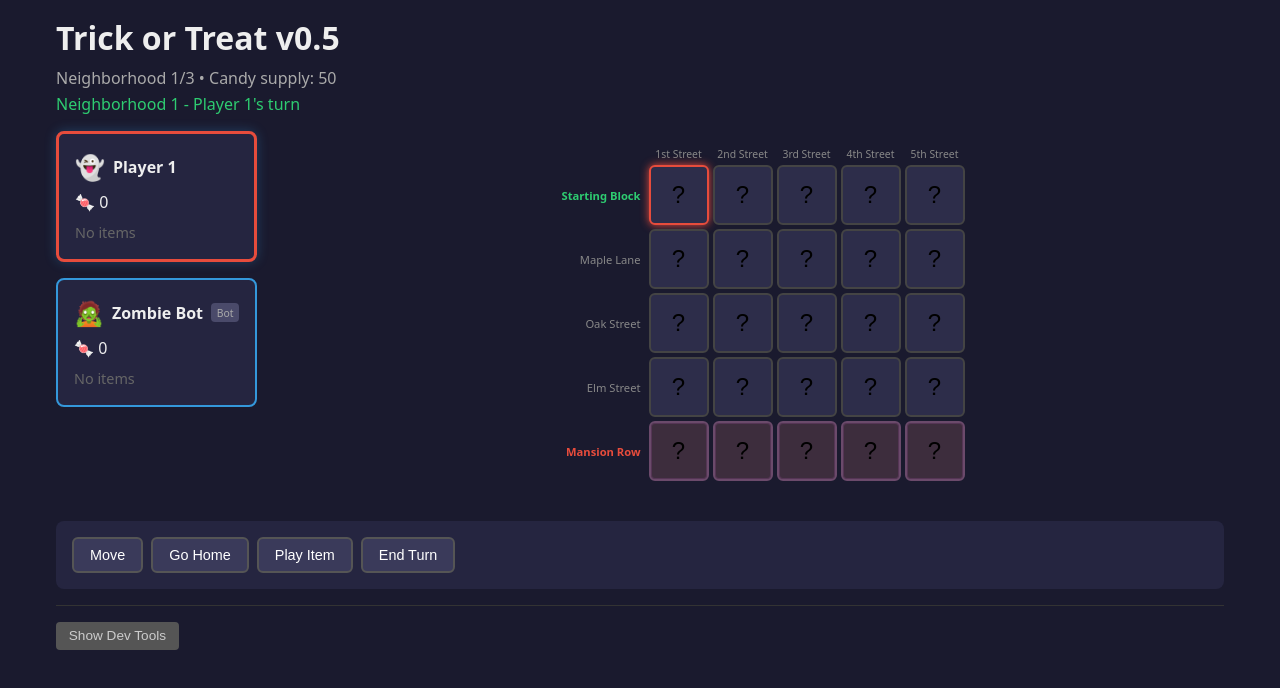
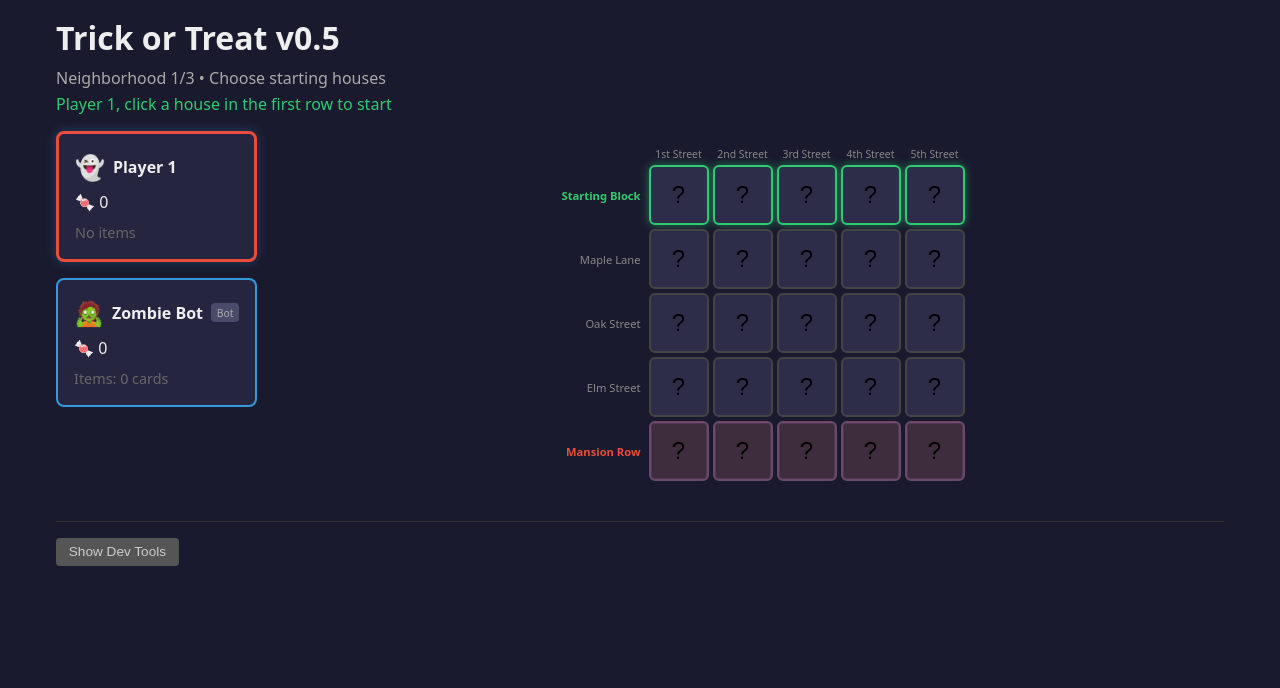
Before and after one commit to extragoodabel/trick-or-treat-prototype, a React (Vite) app: page / in a window 1280 px wide. Both pictures are taken after a click on the button "Start Game". Shown: the top 688 px of the page. Built offline with nearby package versions, Linux system fonts and the light colour scheme.

Commit message:
starting house logic updated

```diff
--- a/src/App.css
+++ b/src/App.css
@@ -82,6 +82,15 @@
   margin: 0 0 0.5rem 0;
   font-size: 0.9rem;
   color: #aaa;
+}
+
+.turn-log-affected {
+  margin: 0 0 0.5rem 0;
+  padding: 0.35rem 0.5rem;
+  background: rgba(231, 76, 60, 0.2);
+  border-left: 3px solid #e74c3c;
+  font-size: 0.85rem;
+  color: #ff9999;
 }
 
 .turn-log ul {
@@ -225,6 +234,22 @@
 .player-panel.current {
   border-width: 3px;
   box-shadow: 0 0 12px rgba(52, 152, 219, 0.3);
+}
+
+.player-panel.affected {
+  animation: affected-pulse 1.5s ease-out;
+}
+
+@keyframes affected-pulse {
+  0% {
+    box-shadow: 0 0 0 0 rgba(231, 76, 60, 0.8);
+  }
+  50% {
+    box-shadow: 0 0 20px 4px rgba(231, 76, 60, 0.5);
+  }
+  100% {
+    box-shadow: none;
+  }
 }
 
 .player-header {
@@ -485,6 +510,15 @@
   background: #666;
 }
 
+.dev-toggle-label {
+  display: flex;
+  align-items: center;
+  gap: 0.4rem;
+  font-size: 0.85rem;
+  color: #aaa;
+  cursor: pointer;
+}
+
 .dev-panel {
   display: flex;
   flex-wrap: wrap;
--- a/src/App.tsx
+++ b/src/App.tsx
@@ -8,6 +8,7 @@ import {
   playItem,
   endTurn,
   startNextNeighborhood,
+  selectStartingPosition,
   appendToTurnLog,
   devRevealAll,
   devAddCandy,
@@ -15,7 +16,7 @@ import {
   devRestartNeighborhood,
   getFinalScores,
 } from './game/gameEngine';
-import { getBotAction, type BotMoveHistory } from './bots/botLogic';
+import { getBotAction, getBotStartingPosition, type BotMoveHistory } from './bots/botLogic';
 import { Board } from './components/Board';
 import { PlayerPanel } from './components/PlayerPanel';
 import { RoundEndSummary } from './components/RoundEndSummary';
@@ -24,7 +25,8 @@ import './App.css';
 
 const PLAYER_COLORS = ['#e74c3c', '#3498db', '#2ecc71', '#f39c12'];
 const COSTUMES: CostumeType[] = ['Ghost', 'Zombie', 'Witch', 'Skeleton', 'Werewolf', 'Goblin'];
-const BOT_TURN_DELAY_MS = 800;
+const BOT_TURN_DELAY_MS = 1000;
+const BOT_AFFECTED_DELAY_MS = 1500;
 
 export default function App() {
   const [state, setState] = useState<GameState | null>(null);
@@ -32,6 +34,7 @@ export default function App() {
   const [costumes, setCostumes] = useState<CostumeType[]>(['Ghost', 'Zombie']);
   const [controllerTypes, setControllerTypes] = useState<ControllerType[]>(['human', 'bot']);
   const [devRevealAllTiles, setDevRevealAllTiles] = useState(false);
+  const [showAllHands, setShowAllHands] = useState(false);
   const [showDevTools, setShowDevTools] = useState(false);
   const [pendingItem, setPendingItem] = useState<ItemCard | null>(null);
   const botTurnTimeoutRef = useRef<ReturnType<typeof setTimeout> | null>(null);
@@ -43,6 +46,21 @@ export default function App() {
     setPendingItem(null);
     botLastMoveFromRef.current = {};
   }, [playerCount, costumes, controllerTypes]);
+
+  // Bot starting position selection
+  useEffect(() => {
+    if (!state || state.gamePhase !== 'chooseStartingPosition') return;
+    const currentPlayer = state.players[state.currentPlayerIndex];
+    if (currentPlayer.controllerType !== 'bot') return;
+
+    const pos = getBotStartingPosition(state);
+    if (!pos) return;
+
+    const timer = setTimeout(() => {
+      setState(selectStartingPosition(state, pos.row, pos.col));
+    }, 600);
+    return () => clearTimeout(timer);
+  }, [state?.gamePhase, state?.currentPlayerIndex, state?.players]);
 
   // Bot turn automation
   useEffect(() => {
@@ -84,7 +102,8 @@ export default function App() {
       setState(nextState);
     };
 
-    botTurnTimeoutRef.current = setTimeout(executeBotAction, BOT_TURN_DELAY_MS);
+    const delay = state.lastAffectedPlayerIds?.length ? BOT_AFFECTED_DELAY_MS : BOT_TURN_DELAY_MS;
+    botTurnTimeoutRef.current = setTimeout(executeBotAction, delay);
     return () => {
       if (botTurnTimeoutRef.current) clearTimeout(botTurnTimeoutRef.current);
     };
@@ -92,7 +111,15 @@ export default function App() {
 
   const handleTileClick = useCallback(
     (row: number, col: number) => {
-      if (!state || state.gamePhase !== 'playing') return;
+      if (!state) return;
+      if (state.gamePhase === 'chooseStartingPosition') {
+        const currentPlayer = state.players[state.currentPlayerIndex];
+        if (currentPlayer.controllerType === 'human') {
+          setState(selectStartingPosition(state, row, col));
+        }
+        return;
+      }
+      if (state.gamePhase !== 'playing') return;
       const action = state.selectedAction;
       if (action === 'move') {
         setState(move(state, row, col));
@@ -227,6 +254,64 @@ export default function App() {
     );
   }
 
+  if (state.gamePhase === 'chooseStartingPosition') {
+    const choosingPlayer = state.players[state.currentPlayerIndex];
+    const isHumanChoosing = choosingPlayer.controllerType === 'human';
+    return (
+      <div className="app">
+        <header className="header">
+          <h1>Trick or Treat v0.5</h1>
+          <p className="round-info">
+            Neighborhood {state.roundNumber + 1}/3 • Choose starting houses
+          </p>
+          <p className="message">
+            {isHumanChoosing
+              ? `${choosingPlayer.name}, click a house in the first row to start`
+              : `${choosingPlayer.name} is choosing...`}
+          </p>
+        </header>
+        <div className="game-layout">
+          <div className="player-panels">
+            {state.players.map((player, i) => (
+              <PlayerPanel
+                key={player.id}
+                player={player}
+                isCurrent={player.id === choosingPlayer.id}
+                color={PLAYER_COLORS[i]}
+                showHand={showAllHands || player.controllerType === 'human'}
+                isAffected={false}
+              />
+            ))}
+          </div>
+          <div className="board-area">
+            <Board
+              state={state}
+              onTileClick={handleTileClick}
+              devRevealAll={devRevealAllTiles}
+            />
+          </div>
+        </div>
+        <div className="dev-tools">
+          <button type="button" onClick={() => setShowDevTools(!showDevTools)} className="dev-toggle">
+            {showDevTools ? 'Hide' : 'Show'} Dev Tools
+          </button>
+          {showDevTools && (
+            <div className="dev-panel">
+              <label className="dev-toggle-label">
+                <input
+                  type="checkbox"
+                  checked={showAllHands}
+                  onChange={(e) => setShowAllHands(e.target.checked)}
+                />
+                Show All Hands
+              </label>
+            </div>
+          )}
+        </div>
+      </div>
+    );
+  }
+
   if (state.gamePhase === 'roundEnd') {
     return (
       <div className="app">
@@ -261,6 +346,9 @@ export default function App() {
       {state.turnLog.length > 0 && (
         <div className="turn-log">
           <h3>Turn Log</h3>
+          {state.lastActionDescription && state.lastAffectedPlayerIds && state.lastAffectedPlayerIds.length > 0 && (
+            <p className="turn-log-affected">{state.lastActionDescription}</p>
+          )}
           <ul>
             {state.turnLog.slice(-12).map((msg, i) => (
               <li key={i}>{msg}</li>
@@ -283,6 +371,8 @@ export default function App() {
                 state.selectedAction === 'playItem' &&
                 player.id === currentPlayer.id
               }
+              showHand={showAllHands || player.controllerType === 'human'}
+              isAffected={state.lastAffectedPlayerIds?.includes(player.id) ?? false}
             />
           ))}
         </div>
@@ -336,6 +426,14 @@ export default function App() {
         </button>
         {showDevTools && (
           <div className="dev-panel">
+            <label className="dev-toggle-label">
+              <input
+                type="checkbox"
+                checked={showAllHands}
+                onChange={(e) => setShowAllHands(e.target.checked)}
+              />
+              Show All Hands
+            </label>
             <button
               type="button"
               onClick={() => {
--- a/src/bots/botLogic.ts
+++ b/src/bots/botLogic.ts
@@ -27,6 +27,22 @@ export interface BotAction {
 export interface BotMoveHistory {
   from: { row: number; col: number };
   roundNumber: number;
+}
+
+/** Get a random available first-row tile for starting position. Returns null if none. */
+export function getBotStartingPosition(state: GameState): { row: number; col: number } | null {
+  if (state.gamePhase !== 'chooseStartingPosition') return null;
+  const occupied = new Set(
+    state.players
+      .filter((p) => p.pawnPosition !== null)
+      .map((p) => `${p.pawnPosition!.row},${p.pawnPosition!.column}`)
+  );
+  const available: { row: number; col: number }[] = [];
+  for (let c = 0; c < 5; c++) {
+    if (!occupied.has(`0,${c}`)) available.push({ row: 0, col: c });
+  }
+  if (available.length === 0) return null;
+  return available[Math.floor(Math.random() * available.length)];
 }
 
 /**
--- a/src/components/Board.tsx
+++ b/src/components/Board.tsx
@@ -14,6 +14,7 @@ interface BoardProps {
 export function Board({ state, onTileClick, devRevealAll }: BoardProps) {
   const selectedAction = state.selectedAction;
   const isMove = selectedAction === 'move';
+  const isChooseStart = state.gamePhase === 'chooseStartingPosition';
   const currentPlayer = state.players[state.currentPlayerIndex];
   const pawnPos = currentPlayer?.pawnPosition ?? null;
 
@@ -23,8 +24,12 @@ export function Board({ state, onTileClick, devRevealAll }: BoardProps) {
     const hasPawn = state.players.some(
       (p) => p.pawnPosition?.row === row && p.pawnPosition?.column === col
     );
+    const occupied = hasPawn;
+    const isFirstRow = row === 0;
     const isAdjacent = pawnPos === null || isOrthogonallyAdjacent(pawnPos.row, pawnPos.column, row, col);
-    const selectable = isMove && !tile.isClosed && isAdjacent;
+    const selectable =
+      (isMove && !tile.isClosed && isAdjacent) ||
+      (isChooseStart && isFirstRow && !occupied);
     return { selectable, hasPawn };
   };
 
--- a/src/components/PlayerPanel.tsx
+++ b/src/components/PlayerPanel.tsx
@@ -25,6 +25,8 @@ interface PlayerPanelProps {
   color: string;
   onPlayItem?: (item: ItemCard) => void;
   canPlayItem?: boolean;
+  showHand?: boolean;
+  isAffected?: boolean;
 }
 
 export function PlayerPanel({
@@ -33,10 +35,12 @@ export function PlayerPanel({
   color,
   onPlayItem,
   canPlayItem,
+  showHand = true,
+  isAffected = false,
 }: PlayerPanelProps) {
   return (
     <div
-      className={`player-panel ${isCurrent ? 'current' : ''}`}
+      className={`player-panel ${isCurrent ? 'current' : ''} ${isAffected ? 'affected' : ''}`}
       style={{ borderColor: color }}
     >
       <div className="player-header">
@@ -51,6 +55,7 @@ export function PlayerPanel({
       </div>
       <div className="player-items">
         {player.itemCards.length > 0 ? (
+          showHand ? (
             <ul>
               {player.itemCards.map((item) => (
                 <li key={item.id}>
@@ -67,7 +72,10 @@ export function PlayerPanel({
               ))}
             </ul>
           ) : (
-          <span className="no-items">No items</span>
+            <span className="no-items">Items: {player.itemCards.length} cards</span>
+          )
+        ) : (
+          <span className="no-items">{showHand ? 'No items' : 'Items: 0 cards'}</span>
         )}
       </div>
     </div>
--- a/src/game/cardDefinitions.ts
+++ b/src/game/cardDefinitions.ts
@@ -1,44 +1,52 @@
 import type { TileCard, ItemCard, ItemCardType } from './types';
 import { GAME_RULES } from './gameRules';
 
-// House deck composition (rows 1-4)
-export const HOUSE_DECK: TileCard[] = [
-  { type: 'CandyBucket' },
-  { type: 'CandyBucket' },
-  { type: 'CandyBucket' },
-  { type: 'Item' },
-  { type: 'Item' },
-  { type: 'Item' },
-  { type: 'Monster', monsterType: 'Ghost' },
-  { type: 'Monster', monsterType: 'Zombie' },
-  { type: 'Monster', monsterType: 'Witch' },
-  { type: 'Monster', monsterType: 'Skeleton' },
-  { type: 'Monster', monsterType: 'Werewolf' },
-  { type: 'Monster', monsterType: 'Goblin' },
-  { type: 'Monster', monsterType: 'Ghost' },
-  { type: 'Monster', monsterType: 'Zombie' },
-  { type: 'Monster', monsterType: 'Witch' },
-  { type: 'Monster', monsterType: 'Skeleton' },
-  { type: 'Monster', monsterType: 'Werewolf' },
-  { type: 'Monster', monsterType: 'Goblin' },
-  { type: 'Monster', monsterType: 'Ghost' },
-  { type: 'Monster', monsterType: 'Zombie' },
-];
+const MONSTER_TYPES = ['Ghost', 'Zombie', 'Witch', 'Skeleton', 'Werewolf', 'Goblin'] as const;
 
-// Mansion deck (row 5) - draw 4 + Ender
-export const MANSION_DECK: TileCard[] = [
-  { type: 'CandyBucket' },
-  { type: 'CandyBucket' },
-  { type: 'Item' },
-  { type: 'Item' },
-  { type: 'Monster', monsterType: 'Ghost' },
-  { type: 'Monster', monsterType: 'Zombie' },
-  { type: 'Monster', monsterType: 'Witch' },
-  { type: 'Monster', monsterType: 'Skeleton' },
-  { type: 'Monster', monsterType: 'Werewolf' },
-  { type: 'Monster', monsterType: 'Goblin' },
-  { type: 'Ender' },
-];
+function createMonsters(count: number): TileCard[] {
+  const cards: TileCard[] = [];
+  for (let i = 0; i < count; i++) {
+    cards.push({ type: 'Monster', monsterType: MONSTER_TYPES[i % MONSTER_TYPES.length] });
+  }
+  return cards;
+}
+
+/**
+ * Build house deck (rows 1-4) for a given neighborhood.
+ * Escalation: Round 1 = exploration-friendly, Round 2 = balanced, Round 3 = dangerous.
+ */
+export function getHouseDeckForRound(roundNumber: number): TileCard[] {
+  const counts = [
+    { candy: 8, item: 6, monster: 6 }, // Neighborhood 1: fewer monsters, more rewards
+    { candy: 6, item: 6, monster: 8 }, // Neighborhood 2: balanced
+    { candy: 4, item: 4, monster: 12 }, // Neighborhood 3: highest monster density
+  ];
+  const c = counts[Math.min(roundNumber, 2)];
+  return [
+    ...Array(c.candy).fill(null).map(() => ({ type: 'CandyBucket' as const })),
+    ...Array(c.item).fill(null).map(() => ({ type: 'Item' as const })),
+    ...createMonsters(c.monster),
+  ];
+}
+
+/**
+ * Build mansion deck (row 5) for a given neighborhood.
+ * Mansion Row stays dangerous every round; Round 3 is most punishing.
+ */
+export function getMansionDeckForRound(roundNumber: number): TileCard[] {
+  const pools = [
+    { candy: 1, item: 1, monster: 2 }, // Neighborhood 1: some rewards, still dangerous
+    { candy: 1, item: 1, monster: 2 }, // Neighborhood 2: balanced
+    { candy: 0, item: 1, monster: 3 }, // Neighborhood 3: fewest rewards, most monsters
+  ];
+  const p = pools[Math.min(roundNumber, 2)];
+  return [
+    ...Array(p.candy).fill(null).map(() => ({ type: 'CandyBucket' as const })),
+    ...Array(p.item).fill(null).map(() => ({ type: 'Item' as const })),
+    ...createMonsters(p.monster),
+    { type: 'Ender' as const },
+  ];
+}
 
 // Item deck for drawing when landing on Item tiles
 export const ITEM_DECK: ItemCardType[] = [
--- a/src/game/gameEngine.ts
+++ b/src/game/gameEngine.ts
@@ -38,6 +38,41 @@ export function appendToTurnLog(state: GameState, message: string): GameState {
   return {
     ...state,
     turnLog: [...state.turnLog, message],
+  };
+}
+
+/** Select starting position (first row only). One player per tile. */
+export function selectStartingPosition(
+  state: GameState,
+  row: number,
+  col: number
+): GameState {
+  if (state.gamePhase !== 'chooseStartingPosition') return state;
+  if (row !== 0) return state; // Must be first row
+
+  const tile = state.board[row]?.[col];
+  if (!tile) return state;
+
+  const occupied = state.players.some(
+    (p) => p.pawnPosition?.row === row && p.pawnPosition?.column === col
+  );
+  if (occupied) return state;
+
+  const players = state.players.map((p, i) =>
+    i === state.currentPlayerIndex ? { ...p, pawnPosition: { row, column: col } } : p
+  );
+
+  const nextIndex = state.currentPlayerIndex + 1;
+  const allChosen = nextIndex >= players.length;
+
+  return {
+    ...state,
+    players,
+    currentPlayerIndex: allChosen ? 0 : nextIndex,
+    gamePhase: allChosen ? 'playing' : 'chooseStartingPosition',
+    message: allChosen
+      ? `${players[0].name}'s turn.`
+      : `${players[nextIndex].name}, choose your starting house (first row)`,
   };
 }
 
@@ -183,35 +218,63 @@ function resolveMonster(
     };
   }
 
+  const withAffected = (s: GameState, ids: string[], desc: string) => ({
+    ...s,
+    lastAffectedPlayerIds: ids,
+    lastActionDescription: desc,
+  });
+
   switch (card.monsterType) {
     case 'Ghost':
       players[playerIdx] = {
         ...player,
         candyTokens: Math.max(0, player.candyTokens - GAME_RULES.ghostLoseTokens),
       };
-      return { ...state, players, message: `${player.name} lost 3 candy to Ghost!` };
+      return withAffected(
+        { ...state, players, message: `${player.name} lost 3 candy to Ghost!` },
+        [player.id],
+        'lost 3 candy to Ghost'
+      );
 
     case 'Zombie':
       players[playerIdx] = { ...player, skipNextTurn: true };
-      return { ...state, players, message: `${player.name} skips next turn (Zombie)!` };
+      return withAffected(
+        { ...state, players, message: `${player.name} skips next turn (Zombie)!` },
+        [player.id],
+        'skips next turn (Zombie)'
+      );
 
     case 'Witch': {
       const otherIdx = players.findIndex((p) => p.id !== playerId);
       if (otherIdx !== -1) {
+        const other = players[otherIdx];
         const temp = players[playerIdx].itemCards;
         players[playerIdx] = { ...player, itemCards: players[otherIdx].itemCards };
         players[otherIdx] = { ...players[otherIdx], itemCards: temp };
+        return withAffected(
+          { ...state, players, message: `${player.name} swapped hands with ${other.name} (Witch)!` },
+          [player.id, other.id],
+          'swapped hands (Witch)'
+        );
       }
       return { ...state, players, message: `${player.name} swapped hands with Witch!` };
     }
 
     case 'Skeleton':
-      return { ...state, message: `${player.name} revealed hand (Skeleton)!` };
+      return withAffected(
+        { ...state, message: `${player.name} revealed hand (Skeleton)!` },
+        [player.id],
+        'revealed hand (Skeleton)'
+      );
 
     case 'Werewolf': {
       const lost = Math.floor(player.candyTokens / 2);
       players[playerIdx] = { ...player, candyTokens: player.candyTokens - lost };
-      return { ...state, players, message: `${player.name} lost half candy to Werewolf!` };
+      return withAffected(
+        { ...state, players, message: `${player.name} lost half candy to Werewolf!` },
+        [player.id],
+        `lost ${lost} candy to Werewolf`
+      );
     }
 
     case 'Goblin': {
@@ -229,8 +292,13 @@ function resolveMonster(
           ...player,
           itemCards: [...player.itemCards, taken],
         };
+        return withAffected(
+          { ...state, players, message: `${player.name} took a card from ${fewest.name} (Goblin)!` },
+          [fewest.id, player.id],
+          `${player.name} took card from ${fewest.name} (Goblin)`
+        );
       }
-      return { ...state, players, message: `${player.name} took a card from ${fewest.name} (Goblin)!` };
+      return { ...state, players, message: `${player.name} triggered Goblin!` };
     }
 
     default:
@@ -252,6 +320,10 @@ function resolveEnder(state: GameState): GameState {
 
 // --- Actions ---
 
+function clearAffectedState(s: GameState): GameState {
+  return { ...s, lastAffectedPlayerIds: undefined, lastActionDescription: undefined };
+}
+
 export function selectAction(
   state: GameState,
   action: 'move' | 'goHome' | 'playItem'
@@ -262,7 +334,7 @@ export function selectAction(
   if (player.skipNextTurn) return state;
 
   return {
-    ...state,
+    ...clearAffectedState(state),
     selectedAction: action,
     message: `Selected: ${action}. ${action === 'playItem' ? 'Choose an item to play.' : 'Choose a tile to move to.'}`,
   };
@@ -270,6 +342,7 @@ export function selectAction(
 
 export function goHome(state: GameState): GameState {
   if (state.gamePhase !== 'playing') return state;
+  state = clearAffectedState(state);
   const player = state.players[state.currentPlayerIndex];
   if (player.isHome) return state;
   if (player.skipNextTurn) return state;
@@ -332,6 +405,7 @@ function advanceToNextPlayer(
 export function move(state: GameState, row: number, col: number): GameState {
   if (state.gamePhase !== 'playing' || state.selectedAction !== 'move')
     return state;
+  state = clearAffectedState(state);
   const player = state.players[state.currentPlayerIndex];
   if (player.isHome || player.skipNextTurn) return state;
 
@@ -421,6 +495,7 @@ export function playItem(
   const player = state.players[state.currentPlayerIndex];
   if (player.isHome || player.skipNextTurn) return state;
   if (!player.itemCards.some((c) => c.id === item.id)) return state;
+  state = clearAffectedState(state);
 
   const players = [...state.players];
   const playerIdx = state.currentPlayerIndex;
@@ -510,6 +585,7 @@ export function playItem(
 
 export function endTurn(state: GameState): GameState {
   if (state.gamePhase !== 'playing') return state;
+  state = clearAffectedState(state);
   const player = state.players[state.currentPlayerIndex];
   const withLog = appendToTurnLog(state, `${player.name} ended turn`);
   const players = [...withLog.players];
--- a/src/game/setup.ts
+++ b/src/game/setup.ts
@@ -1,8 +1,8 @@
 import type { GameState, Player, Tile, TileCard, ControllerType } from './types';
 import { GAME_RULES } from './gameRules';
 import {
-  HOUSE_DECK,
-  MANSION_DECK,
+  getHouseDeckForRound,
+  getMansionDeckForRound,
   shuffle,
 } from './cardDefinitions';
 
@@ -62,10 +62,13 @@ function createEmptyBoard(): Tile[][] {
   return board;
 }
 
-export function generateBoard(): { board: Tile[][]; houseDeck: TileCard[]; mansionDeck: TileCard[] } {
+export function generateBoard(
+  roundNumber: number
+): { board: Tile[][]; houseDeck: TileCard[]; mansionDeck: TileCard[] } {
   const board = createEmptyBoard();
-  const houseDeck = shuffle(HOUSE_DECK);
-  const mansionDeck = shuffle(MANSION_DECK);
+  const houseDeck = shuffle(getHouseDeckForRound(roundNumber));
+  const mansionPool = getMansionDeckForRound(roundNumber);
+  const mansionDeck = shuffle(mansionPool);
 
   let houseIndex = 0;
   for (let r = 0; r < GAME_RULES.houseDeckRows; r++) {
@@ -99,16 +102,20 @@ export function setupNewNeighborhood(
   devRevealAll?: boolean,
   devSkipToMansion?: boolean
 ): GameState {
-  const { board, houseDeck, mansionDeck } = generateBoard();
+  const { board, houseDeck, mansionDeck } = generateBoard(state.roundNumber);
 
   const players = state.players.map((p) => ({
     ...p,
-    pawnPosition: devSkipToMansion
-      ? { row: 4, column: 0 }
-      : { row: 0, column: 0 },
+    pawnPosition: devSkipToMansion ? { row: 4, column: 0 } : null,
     isHome: false,
     skipNextTurn: false,
   }));
+
+  const gamePhase = devSkipToMansion ? 'playing' : 'chooseStartingPosition';
+  const message =
+    gamePhase === 'chooseStartingPosition'
+      ? `${players[0].name}, choose your starting house (first row)`
+      : `Neighborhood ${state.roundNumber + 1} - ${players[0].name}'s turn`;
 
   if (devRevealAll) {
     for (let r = 0; r < board.length; r++) {
@@ -126,9 +133,11 @@ export function setupNewNeighborhood(
     mansionDeck,
     candySupply: GAME_RULES.initialCandySupply,
     currentPlayerIndex: 0,
-    gamePhase: 'playing',
+    gamePhase,
     selectedAction: null,
     pendingItemPlay: null,
-    message: `Neighborhood ${state.roundNumber + 1} - ${players[0].name}'s turn`,
+    message,
+    lastAffectedPlayerIds: undefined,
+    lastActionDescription: undefined,
   };
 }
--- a/src/game/types.ts
+++ b/src/game/types.ts
@@ -66,6 +66,7 @@ export interface Player {
 export type GamePhase =
   | 'setup'
   | 'costumeSelection'
+  | 'chooseStartingPosition'
   | 'playing'
   | 'roundEnd'
   | 'gameOver';
@@ -84,4 +85,8 @@ export interface GameState {
   pendingItemPlay: ItemCard | null;
   message: string;
   turnLog: string[];
+  /** For UI feedback: player IDs affected by last action (e.g. monster, Witch swap) */
+  lastAffectedPlayerIds?: string[];
+  /** For UI feedback: short description of what happened to affected players */
+  lastActionDescription?: string;
 }
```
Lines whose indentation alone changed are shown as unchanged.
